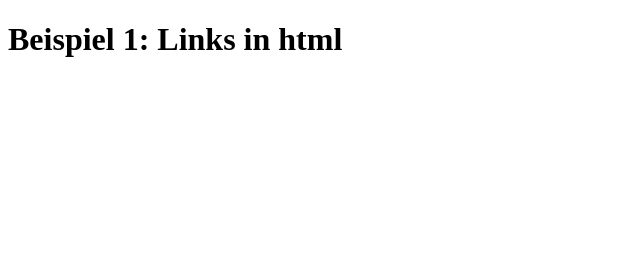
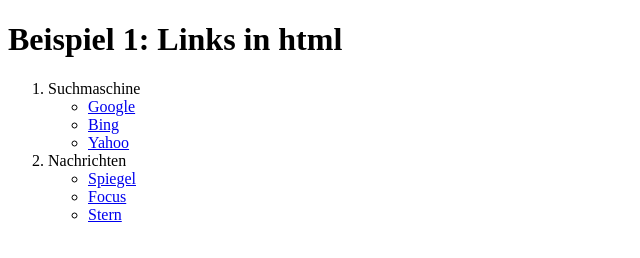
Before and after one commit to andreashmaier/html, a plain HTML site: page Tabellen/Links/beispiel1.html in a window 1280 px wide. Shown: the whole page, without its empty margins (0-640 px from the left). Drawn offline with Linux system fonts and the light colour scheme.

Commit message:
Links added

```diff
--- a/Tabellen/Links/beispiel1.html
+++ b/Tabellen/Links/beispiel1.html
@@ -1,11 +1,34 @@
 <!DOCTYPE html>
 <html lang="de">
+
 <head>
     <meta charset="UTF-8">
     <title>Links Beispiel 1</title>
 </head>
+
 <body>
-   <h1>Beispiel 1: Links in html</h1>
+    <h1>Beispiel 1: Links in html</h1>
+    <ol type="1" start="1">
+        <li>Suchmaschine
+            <ul>
+                <li> <a href="http://www.google.de">Google</a></li>
+                <li> <a href="http://www.bing.de">Bing</a></li>
+                <li> <a href="http://www.yahoo.de">Yahoo</a></li>
+            </ul>
+        </li>
+        <li>Nachrichten
+            <ul>
+                <li> <a href="http://www.spiegel.de" target="_blank">Spiegel</a> </li>
+                <li> <a href="http://www.focus.de" target="_blank">Focus</a> </li>
+                <li> <a href="http://www.stern.de" target="_blank">Stern</a> </li>
+            </ul>
+        </li>
+
+    </ol>
+
+
+
 
 </body>
+
 </html>
```
